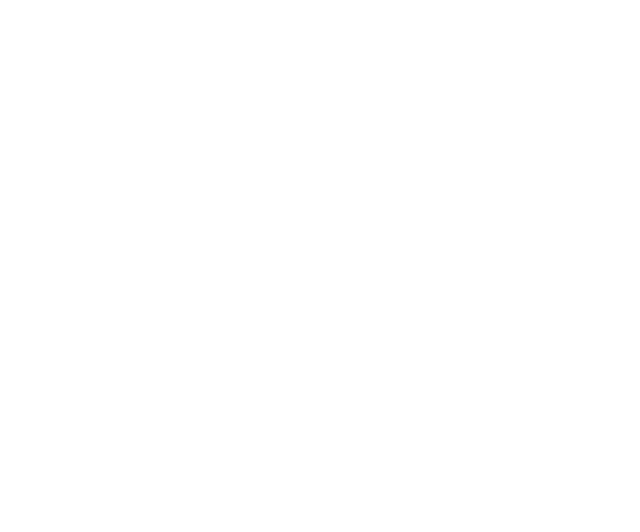
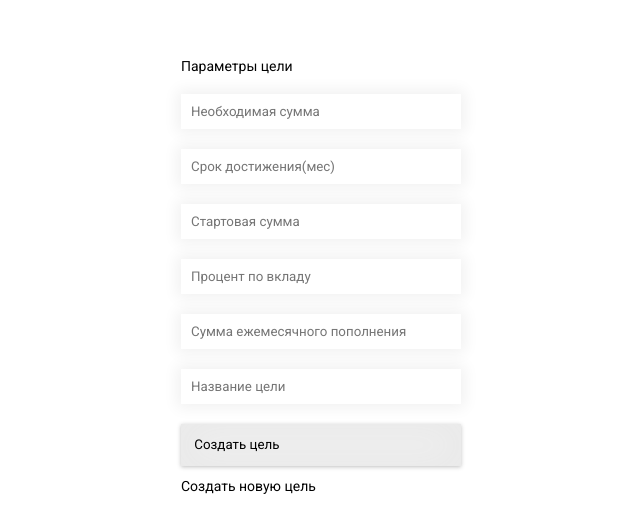
Before and after one commit to aidasova/Project_5_KMA, a React (Create React App) app: page /purpose/edit/1 in a window 1280 px wide. Shown: the top 532 px of the page, without its empty margins (319-959 px from the left). Built offline with nearby package versions, Linux system fonts and the light colour scheme.

Commit message:
fix_new_edit_page

```diff
--- a/src/App.js
+++ b/src/App.js
@@ -3,6 +3,7 @@
 import MainPage from './pages/MainPage/MainPage';
 import ButtonPage from './pages/ButtonPage/ButtonPage';
 import PurposePage from './pages/PurposePage/PurposePage'
+import EditPage from './pages/EditPage/EditPage';
 
 import './index.css';
 
@@ -11,8 +12,9 @@
     return (
       <div className="app">
          <Route path="/" exact component={MainPage} />
-         <Route path="/form/:id" component={ButtonPage} />
+         <Route path="/form/:id" exact component={ButtonPage} />
          <Route path="/purpose/:id" exact component={PurposePage} />
+         <Route path="/purpose/edit/:id" exact component={EditPage} />
       </div>
     );
   }
--- /dev/null
+++ b/src/components/Edit/Edit.js
@@ -0,0 +1,214 @@
+import React, { Component } from 'react';
+import './Edit.css';
+import { Link } from 'react-router-dom';
+import store from '../../reducer/store';
+import {add} from '../action/CardAction';
+
+// Форма создания Цели *
+class Edit extends Component {
+
+    constructor() {
+        super();
+        this.state = {
+          id: "",
+          text: "",
+          requiredAmount: "",
+          targetTerm: "",
+          startingAmount: "",
+          depositInterest: "",
+          taskResult: "",
+          NameError: "",
+          NameErrorSum: "",
+          nameTarget: "",
+          isValid: false,
+        };
+      }
+
+      componentDidMount() {
+            const globalState = store.getState();
+            console.log(globalState)
+            const maxId = globalState.cardlist.reduce((max, item) => item.id > max ? item.id : max, 0);
+            console.log(maxId)
+            this.setState({
+              id: maxId
+            })
+            console.log(this.state)
+
+            this.setState({
+                cardlist: globalState.cardlist
+            })
+    }
+      checkAllInputsNotEpmty(newState)  {
+        if (newState.requiredAmount === "") {
+          return false
+        } else if (newState.targetTerm === "") {
+          return false
+        } else if (newState.startingAmount === "") {
+          return false
+        } else if (newState.depositInterest === "") {
+          return false
+        }
+        return true
+      }
+
+      handlerChange = (event) => {
+        let name = event.target.name; //получаем название поля
+        let value = event.target.value ? Number(event.target.value) : ""; // получаем значение поля
+        let newState = {...this.state, [name]: value};
+        let initialValue = '';
+
+        let inputsForSaveInitialValue = [
+          'depositInterest'
+        ];
+
+        if (inputsForSaveInitialValue.includes(name)) {
+          initialValue = value;
+        }
+
+        let allInputsNotEpmty = this.checkAllInputsNotEpmty(newState)
+
+        let requiredSumCorrect = newState.requiredAmount > newState.startingAmount;
+
+        if (!isNaN(value)) {
+          let monthlyPayment = 0;
+
+          if (allInputsNotEpmty) {
+            monthlyPayment = this.resultInput(newState);
+          }
+
+          console.log(monthlyPayment)
+
+          this.setState({
+            [name]: initialValue ? initialValue : value,
+            taskResult: monthlyPayment > 0 ? monthlyPayment : '',
+            isValid: allInputsNotEpmty && newState.nameTarget !== "" && requiredSumCorrect ? true : false,
+            NameError: monthlyPayment > 0 ? '' : 'Невозможно просчитать сумму платежа',
+            NameErrorSum: !requiredSumCorrect ? "Сумма цели, меньше суммы вложенний" : ""
+          });
+        } else {
+          this.setState({
+            NameError: "Необходимо указывать числовые данные",
+            isValid: false,
+          })
+        }
+      };
+
+      nameNewTarget = (event) => {
+        let name = event.target.name;
+        let value = event.target.value;
+        let requiredSumCorrect = this.state.requiredAmount > this.state.startingAmount;
+
+        if ( value !== '' ) {
+            this.setState({
+                [name]: value,
+                isValid: this.checkAllInputsNotEpmty(this.state) && requiredSumCorrect ? true : false,
+                NameErrorSum: !requiredSumCorrect ? "Сумма цели, меньше суммы вложенний" : ""
+            });
+        } else {
+          this.setState({isValid: false, nameTarget: "",});
+        }
+
+      }
+
+      handlerSubmit = (event, submit) => {
+        event.preventDefault();
+        console.log(this.state.id)
+        console.log(this.state)
+        // if (event.target.value === "") {
+        //   console.log("Карточка зарегистрирована");
+          let cardPart = this.state
+        store.dispatch({
+            type: add,
+            payload: cardPart,//отправили в редьюсер
+        })
+
+        // } else {
+        //   console.log("Вы не заполнили поля");
+        // }
+      }
+      // https://law03.ru/kalkulyator/nakoplenij_deneg
+
+      resultInput(newState) {
+        let persent = newState.depositInterest / 100; // Расчет процента
+        let resultSum1 = newState.requiredAmount - newState.startingAmount * (1 + persent / 12)**newState.targetTerm;
+        let resultsum2 = (1 + persent / 12)**newState.targetTerm - 1;
+        let resultsum3 = persent / 12 * (resultSum1 / resultsum2);
+
+        return resultsum3.toFixed(2);
+      }
+
+    render() {
+      return  (
+            <div className="purpose_made">
+              <div className="purpose_made_name">Параметры цели</div>
+              <div className="error">{this.state.NameError}</div>
+              <div className="error">{this.state.NameErrorSum}</div>
+                <form className="form" onSubmit={this.handlerSubmit}>
+                    <label>
+                        <input
+                        className="form_input"
+                        name="requiredAmount"
+                        type="text"
+                        value={this.state.requiredAmount}
+                        onChange={this.handlerChange}
+                        placeholder="Необходимая сумма"
+                        />
+                    </label>
+                    <label>
+                        <input
+                        className="form_input"
+                        name="targetTerm"
+                        type="text"
+                        value={this.state.targetTerm}
+                        onChange={this.handlerChange}
+                        placeholder="Срок достижения(мес)"
+                        />
+                    </label>
+                    <label>
+                        <input
+                        className="form_input"
+                        name="startingAmount"
+                        type="text"
+                        value={this.state.startingAmount}
+                        onChange={this.handlerChange}
+                        placeholder="Стартовая сумма"
+                        />
+                    </label>
+                    <label>
+                        <input
+                        className="form_input"
+                        name="depositInterest"
+                        type="text"
+                        value={this.state.depositInterest}
+                        onChange={this.handlerChange}
+                        placeholder="Процент по вкладу"
+                        />
+                    </label>
+                    <label>
+                        <input
+                        className="form_input"
+                        name="taskResult"
+                        type="text"
+                        value={this.state.taskResult}
+                        placeholder="Сумма ежемесячного пополнения"
+                        />
+                    </label>
+                    <label>
+                        <input
+                        className="form_input"
+                        name="nameTarget"
+                        type="text"
+                        value={this.state.nameTarget}
+                        onChange={this.nameNewTarget}
+                        placeholder="Название цели"
+                        />
+                    </label>
+                <button type="submit" className="form_submit">Создать цель</button>
+                </form>
+                <Link to={'/'} className="form_btn_new">Создать новую цель</Link>
+            </div>
+        );
+    }
+}
+
+export default Edit;
--- /dev/null
+++ b/src/pages/EditPage/EditPage.js
@@ -0,0 +1,15 @@
+import React, { Component } from 'react';
+import './EditPage.css';
+import Edit from '../../components/Edit/Edit';
+
+class EditPage extends Component {
+    render() {
+        return (
+            <div className="main-page">
+              <Edit />
+            </div>
+        );
+    }
+}
+
+export default EditPage;
--- a/src/pages/PurposePage/PurposePage.js
+++ b/src/pages/PurposePage/PurposePage.js
@@ -39,6 +39,7 @@
                 <div className="purpose_item">Сумма ежемесячного пополнения: {this.state.card.taskResult}</div>
               </div>
           <Link to={'/'} onClick={()=>this.purposeClick()} className="purpose_item-link">На главную</Link>
+          <Link to={'/purpose/edit/' + this.state.card.id} className="purpose_item-link">Редактировать</Link>
             </div>
         );
     }
```
Also changed, not shown: src/components/Edit/Edit.css (added), src/pages/EditPage/EditPage.css (added).
